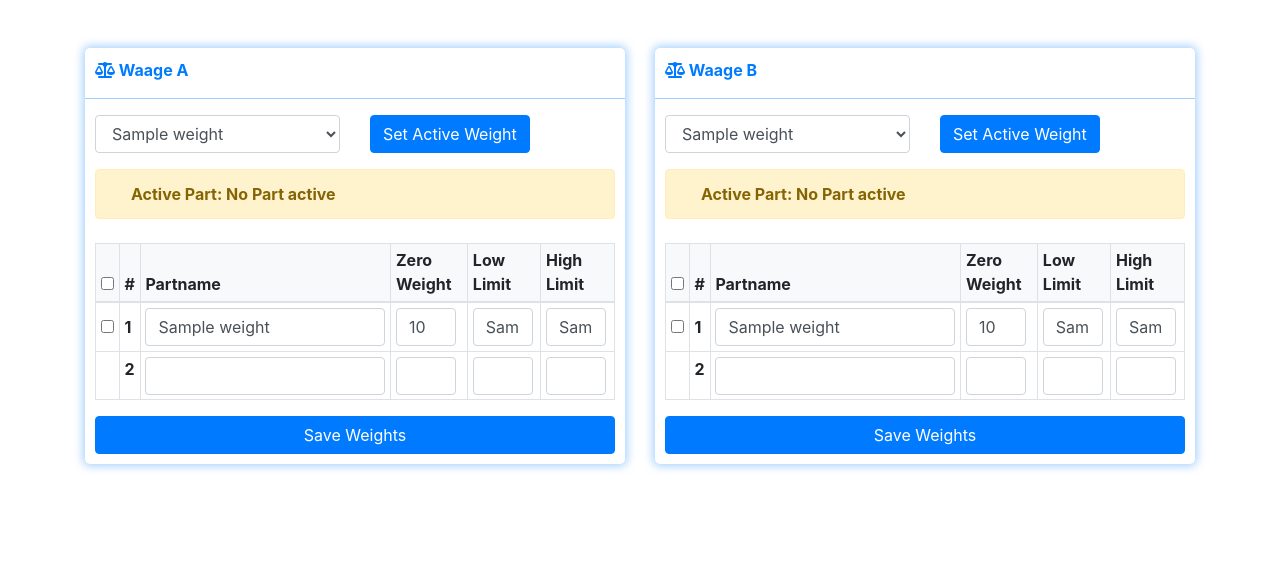
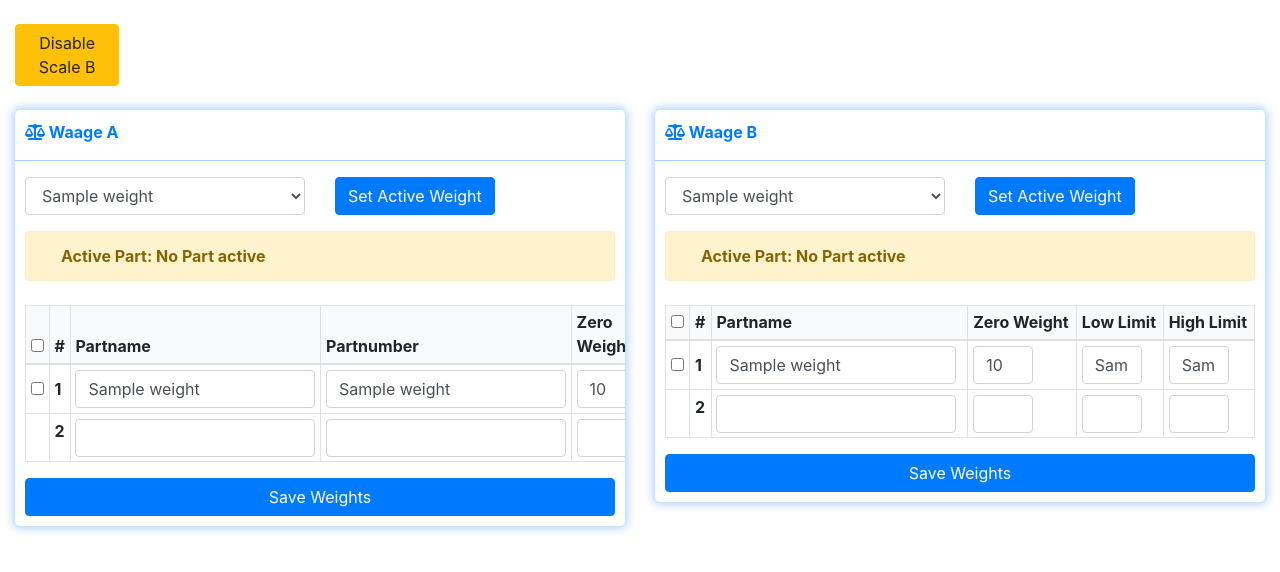
Before and after one commit to arborin/part_information_tracking_system, a Flask app: template PartInformationTrackingSystem_v1/templates/base.html in a window 1280 px wide. Shown: the part 58-630 px from the top of the page. Run offline with Flask 2, Linux system fonts and the light colour scheme; the template is opened without the code that fills it: most values are stand-ins (such as "Sample title", 1, 10 or a date in 2020); some libraries are stand-ins or nearby versions.

Commit message:
[ADD] scale b enable/disable btn

```diff
--- a/PartInformationTrackingSystem_v1/templates/base.html
+++ b/PartInformationTrackingSystem_v1/templates/base.html
@@ -3,12 +3,23 @@
 {% extends "layout.html" %}
 
 {% block body %}
-    <div class='container'>
+    <div class='container-fluid'>
+
+        <div class="row">
+            <div class="col-md-12">
+                {% if scale_params.scale[1].active %}
+                    <button class='btn btn-warning col-sm-1' id="disableScaleB">Disable Scale B</button>
+                {% else %}
+                    <button class='btn btn-success col-sm-1' id="enableScaleA">Enable Scale B</button>
+                {% endif %}
+            </div>
+        </div>
 
         <div class="row">
             <!-- SCALE 1 -->
 
             <div class="col-md-6 mt-4">
+
                 <div class="part-table">
 
                     <div class="row mb-3">
@@ -41,6 +52,7 @@
                             <th style="background-color:#f8f9fa"><input class="" type="checkbox" value="" id="toggle_row"></th>
                             <th style="background-color:#f8f9fa">#</th>
                             <th style="background-color:#f8f9fa">Partname</th>
+                            <th style="background-color:#f8f9fa">Partnumber</th>
                             <th style="background-color:#f8f9fa">Zero Weight</th>
                             <th style="background-color:#f8f9fa">Low Limit</th>
                             <th style="background-color:#f8f9fa">High Limit</th>
@@ -52,14 +64,16 @@
                                     <td class="align-middle"><input class="" type="checkbox" value="" id="toggle_row"></td>
                                     <td class="align-middle"><strong>{{loop.index}}</strong></td>
                                     <td><input class="form-control" type="text" style="width: 240px" value="{{weight.part_name}}"></td>
+                                    <td><input class="form-control" type="text" style="width: 240px" value="{{weight.part_name}}"></td>
                                     <td><input class="form-control" type="text" style="width: 60px" step="0.01" value="{{ weight.weight }}" ></td>
                                     <td><input class="form-control" type="text" style="width: 60px" step="0.01" value="{{weight.ll}}" ></td>
                                     <td><input class="form-control" type="text" style="width: 60px" step="0.01" value="{{weight.hl}}" ></td>
                                 </tr>
-                            {% endfor %}
-                            <tr class="WeightRowScaleA" id="">
+                                {% endfor %}
+                                <tr class="WeightRowScaleA" id="">
                                 <td>&nbsp;</td>
                                 <td><strong>{{ weights|length + 1 }}</strong></td>
+                                <td><input class="form-control" type="text" style="width: 240px" placeholder=""></td>
                                 <td><input class="form-control" type="text" style="width: 240px" placeholder=""></td>
                                 <td><input class="form-control" type="text" style="width: 60px" step="0.01" placeholder="" ></td>
                                 <td><input class="form-control" type="text" style="width: 60px" step="0.01" placeholder="" ></td>
@@ -73,9 +87,10 @@
 
 
             <!-- SCALE 2 -->
+
+            {% if scale_params.scale[1].active %}
             <div class="col-md-6 mt-4">
                 <div class="part-table">
-
                     <div class="row mb-3">
                         <div class="col-md-12" style="border-bottom: 1px solid  rgba(0,123,255,0.36);">
                             <p class="text-primary"><strong><i class="fa-solid fa-scale-balanced"></i> Waage B</strong></p>
@@ -136,6 +151,7 @@
                 </div>
             </div>
 
+            {% endif%}
         </div>
 
     </div>
```
